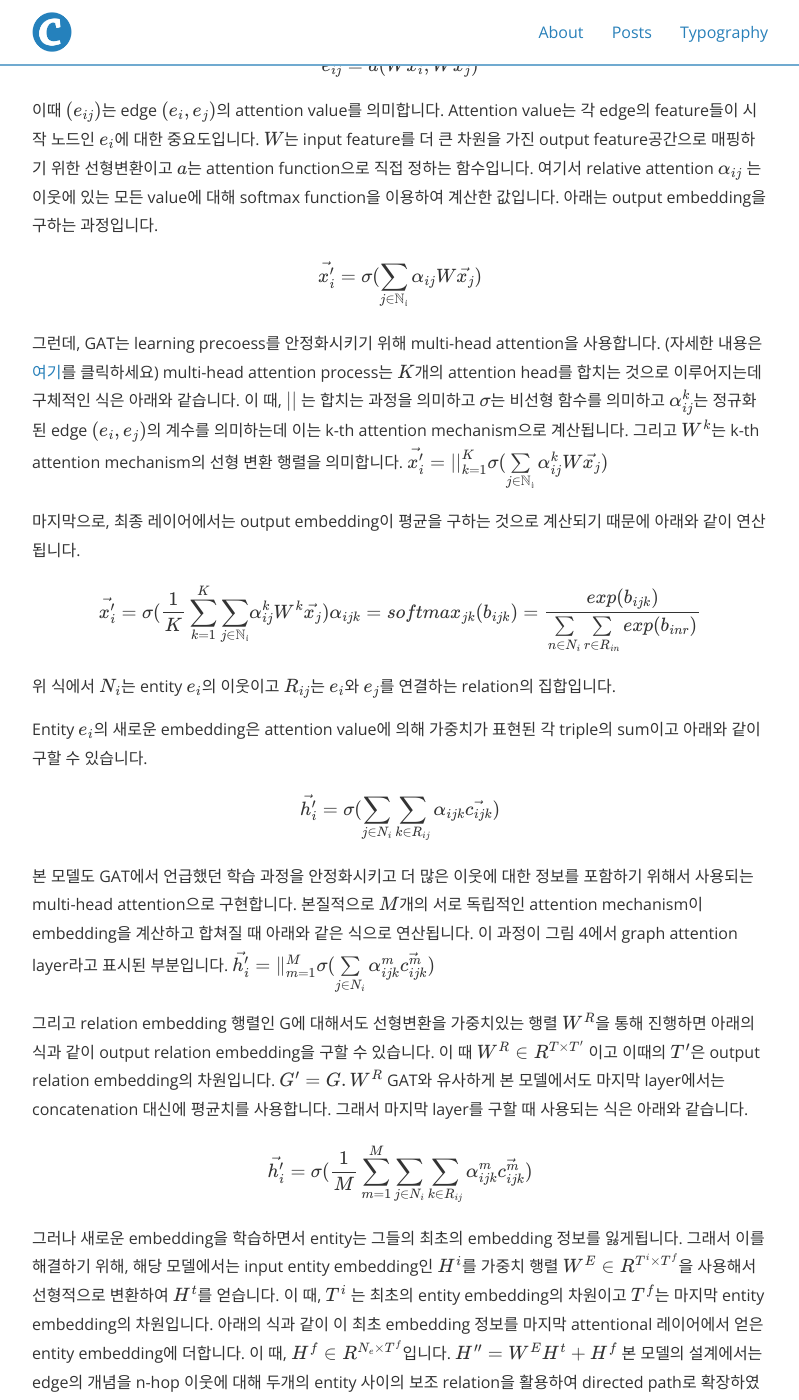
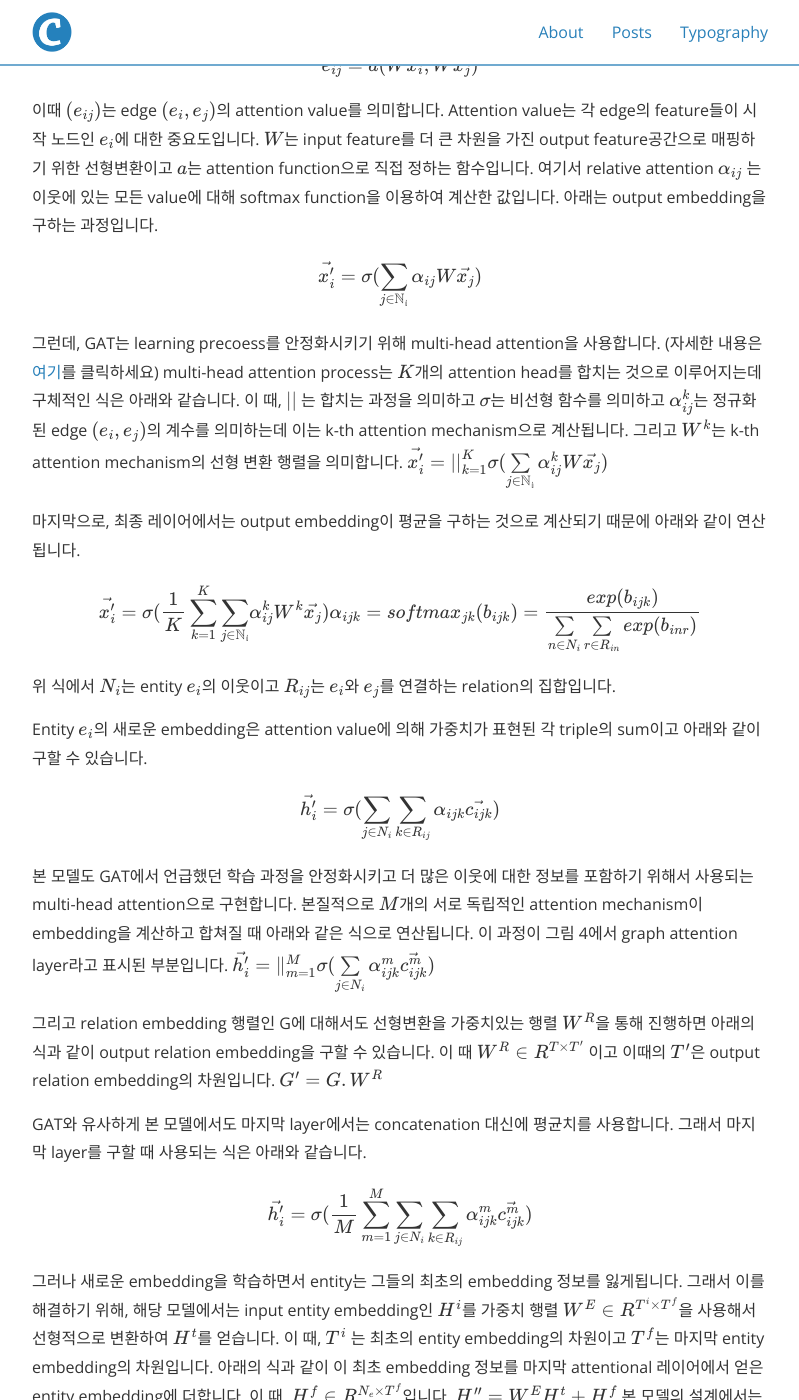
Before and after one commit to jeewon9708/jeewon9708.github.io, a Jekyll site: the page built from _posts/2020-09-18-paper-review-01.md, in a window 1280 px wide and 1400 px high, scrolled down 3203 px. Shown: the whole window, without its empty margins (240-1039 px from the left). Built offline with Jekyll 4.4.1, drawn with Linux system fonts in a browser that asks for light colours; nearby versions of some CDN libraries; formulas are drawn with MathJax 3; some of the changed text lies outside the part shown.

```diff
--- a/_posts/2020-09-18-paper-review-01.md
+++ b/_posts/2020-09-18-paper-review-01.md
@@ -72,20 +72,20 @@ Graph Convolutional networks(GCNs) 는 entity의 이웃노드에게서 정보를
 
 먼저, 한 레이어의 노드의 input feature set은  $x= \{\vec{x_1}, \vec{x_2}, \vec{x_3}, ..., \vec{x_N}\}$ 이고 layer를 지나고 나면 $x'= \{\vec{x_1'}, \vec{x_2'}, \vec{x_3'}, ..., \vec{x_N'}\}$ 을 output으로 만듭니다. 이 때 $x$ 와 $x'$ 는 모두 entity $e_i$의 embedding이고 N은 노드 개수입니다. 따라서 하나의 GAT 레이어는 아래의 식으로 설명될 수 있습니다.
 
-$$e_{ij}= a( W \vec{x_i},W \vec{x_j})$$
+$$ e_{ij}= a( W \vec{x_i},W \vec{x_j}) $$
 
 이때 $(e_{ij})$는 edge $(e_i,e_j)$의 attention value를 의미합니다. Attention value는 각 edge의 feature들이 시작 노드인 $e_i$에 대한 중요도입니다. $W$는 input feature를 더 큰 차원을 가진 output feature공간으로 매핑하기 위한 선형변환이고 $a$는 attention function으로 직접 정하는 함수입니다. 여기서 relative attention $\alpha_{ij}$ 는 이웃에 있는 모든 value에 대해 softmax function을 이용하여 계산한 값입니다. 아래는 output embedding을 구하는 과정입니다.
 
 
-$${\vec{x_i'} = \sigma(\sum\limits_{j\in\mathbb{N_i}} \alpha_{ij}W\vec{x_j})}$$
+$${\vec{x_i'}} = \sigma(\sum\limits_{j\in\mathbb{N_i}} \alpha_{ij}W\vec{x_j})$$
 
 그런데, GAT는 learning precoess를 안정화시키기 위해 multi-head attention을 사용합니다. (자세한 내용은 [여기](https://arxiv.org/abs/1706.03762)를 클릭하세요) multi-head attention process는 $K$개의 attention head를 합치는 것으로 이루어지는데 구체적인 식은 아래와 같습니다. 이 때, $||$ 는 합치는 과정을 의미하고 $\sigma$는 비선형 함수를 의미하고 $\alpha_{ij}^k$는 정규화된 edge $(e_i,e_j)$의 계수를 의미하는데 이는 k-th attention mechanism으로 계산됩니다. 그리고 $W^k$는 k-th attention mechanism의 선형 변환 행렬을 의미합니다.
 $${\vec{x_i'}} = {\vert\vert}_{k=1}^K \sigma(\sum\limits_{j\in\mathbb{N_i}} \alpha_{ij}^kW\vec{x_j})$$
 
 마지막으로, 최종 레이어에서는 output embedding이 평균을 구하는 것으로 계산되기 때문에 아래와 같이 연산됩니다.
 
-$$ \\{\vec{x_i'}} = \sigma({1\over{K}}\sum_{k=1}^K
-{\sum\limits_{j\in\mathbb{N_i}}} \alpha_{ij}^kW^k\vec{x_j}) \alpha_{ijk}=softmax_{jk}(b_{ijk}) = \frac{exp(b_{ijk})}{\sum\limits_{n\in N_i}\sum\limits_{r\in R_{in}}exp(b_{inr})} \\$$
+$$ {\vec{x_i'}} = \sigma({1\over{K}}\sum_{k=1}^K
+{\sum\limits_{j\in\mathbb{N_i}}} \alpha_{ij}^kW^k\vec{x_j}) \alpha_{ijk}=softmax_{jk}(b_{ijk}) = \frac{exp(b_{ijk})}{\sum\limits_{n\in N_i}\sum\limits_{r\in R_{in}}exp(b_{inr})} $$
 
 
 위 식에서 $N_i$는 entity $e_i$의 이웃이고 $R_{ij}$는 $e_i$와 $e_j$를 연결하는 relation의 집합입니다.
@@ -98,13 +98,14 @@ $${\vec{h_i'}} = \sigma(\sum\limits_{j\in N_i}\sum\limits_{k\in R_{ij}}\alpha_{i
 $$\\{\vec{h_i'} =\mathbin\Vert_{m=1}^M \sigma(\sum\limits_{j\in N_i}\alpha_{ijk}^m\vec{c_{ijk}^m})}$$
 
 그리고 relation embedding 행렬인 G에 대해서도 선형변환을 가중치있는 행렬 $W^R$을 통해 진행하면 아래의 식과 같이 output relation embedding을 구할 수 있습니다. 이 때 $W^R \in R^{T \times T'}$ 이고 이때의 $T'$은 output relation embedding의 차원입니다.
-$$\\{G'}=G.W^R\\$$
+$$\\{G'}=G.W^R$$
+
 GAT와 유사하게 본 모델에서도 마지막 layer에서는 concatenation 대신에 평균치를 사용합니다. 그래서 마지막 layer를 구할 때 사용되는 식은 아래와 같습니다.
 
-$$\\{\vec{h_i'}} = \sigma(\frac{1}{M}\sum_{m=1}^M\sum\limits_{j\in N_i}\sum\limits_{k\in R_{ij}}\alpha_{ijk}^m\vec{c_{ijk}^m})\\$$
+$${\vec{h_i'}} = \sigma(\frac{1}{M}\sum_{m=1}^M\sum\limits_{j\in N_i}\sum\limits_{k\in R_{ij}}\alpha_{ijk}^m\vec{c_{ijk}^m})$$
 
 그러나 새로운 embedding을 학습하면서 entity는 그들의 최초의 embedding 정보를 잃게됩니다. 그래서 이를 해결하기 위해, 해당 모델에서는 input entity embedding인 $H^i$를 가중치 행렬 $W^E \in R^{T^i \times T^f}$을 사용해서 선형적으로 변환하여 $H^t$를 얻습니다. 이 때, $T^i$ 는 최초의 entity embedding의 차원이고 $T^f$는 마지막 entity embedding의 차원입니다. 아래의 식과 같이 이 최초 embedding 정보를 마지막 attentional 레이어에서 얻은 entity embedding에 더합니다.  이 때, $H^f \in R^{N_e \times T^f}$입니다.
-$$\\{H''}=W^EH^t + H^f\\$$
+$$\\{H''}=W^EH^t + H^f$$
 본 모델의 설계에서는 edge의 개념을 n-hop 이웃에 대해 두개의 entity 사이의 보조 relation을 활용하여 directed path로 확장하였습니다. 이는 모든 경로에 있는 relation의 embedding에 대한 합이라고 볼 수 있습니다. 본 모델은 반복적으로 멀리 있는 이웃의 정보까지 모두 축적합니다.
 
 ### ![Image_2](https://user-images.githubusercontent.com/22410209/93541748-3d776e00-f992-11ea-9bc6-8f4b1034867a.JPG)
@@ -117,13 +118,12 @@ $$\\{H''}=W^EH^t + H^f\\$$
 
 ##### Train objective
 
-Translational scoring function(소개된 논문은 [여기](https://papers.nips.cc/paper/5071-translating-embeddings-for-modeling-multi-relational-data)를 참고하세요)을 사용하는데 이는 다음을 만족하는 embedding으로부터 학습합니다. 주어진 valid triple 에 대해서 $t_{ij}^k = (e_i, r_k, e_j)$에 대하여 조건 $\vec{h_i} + \vec{g_k} \approx \vec{h_j}$가 만족해야합니다.
-
-Ex) $e_j$가 $e_i$의 relation $r_k$로 연결된 가장 가까운 이웃
+Translational scoring function(소개된 논문은 [여기](https://papers.nips.cc/paper/5071-translating-embeddings-for-modeling-multi-relational-data)를 참고하세요)을 사용하는데 이는 다음을 만족하는 embedding으로부터 학습합니다. 주어진 valid triple 에 대해서 $t_{ij}^k = (e_i, r_k, e_j)$에 대하여 조건 $\vec{h_i} + \vec{g_k} \approx \vec{h_j}$가 만족해야합니다. Ex) $e_j$가 $e_i$의 relation $r_k$로 연결된 가장 가까운 이웃
 
 구체적으로, L1-norm dissimilarity를 줄이기 위해 entity와 relation embeddings를 학습하는 것입니다. L1-norm dissimilarity를 $$ d_{t_{ij}} = \Vert\vec{h_i} + \vec{g_k} - \vec{h_j}\Vert$$ 로 측정할 수 있습니다.
 
 모델을 학습시킬 때에 hinge-loss를 사용하였는데 이는 아래의 수식입니다.
+
 $${L(\Omega)} = \sum\limits_{t_{ij} \in S}\sum\limits_{t_{ij}'\in S} max\{d_{t_{ij}'}-d_{t_{ij}} + \gamma,0\} \\$$
 위의 식에서 $\gamma >0 $는 hyper-parameter이고 $S$는 valid triple의 집합, $S'$은 invalid한 triple의 집합입니다.
 
```
